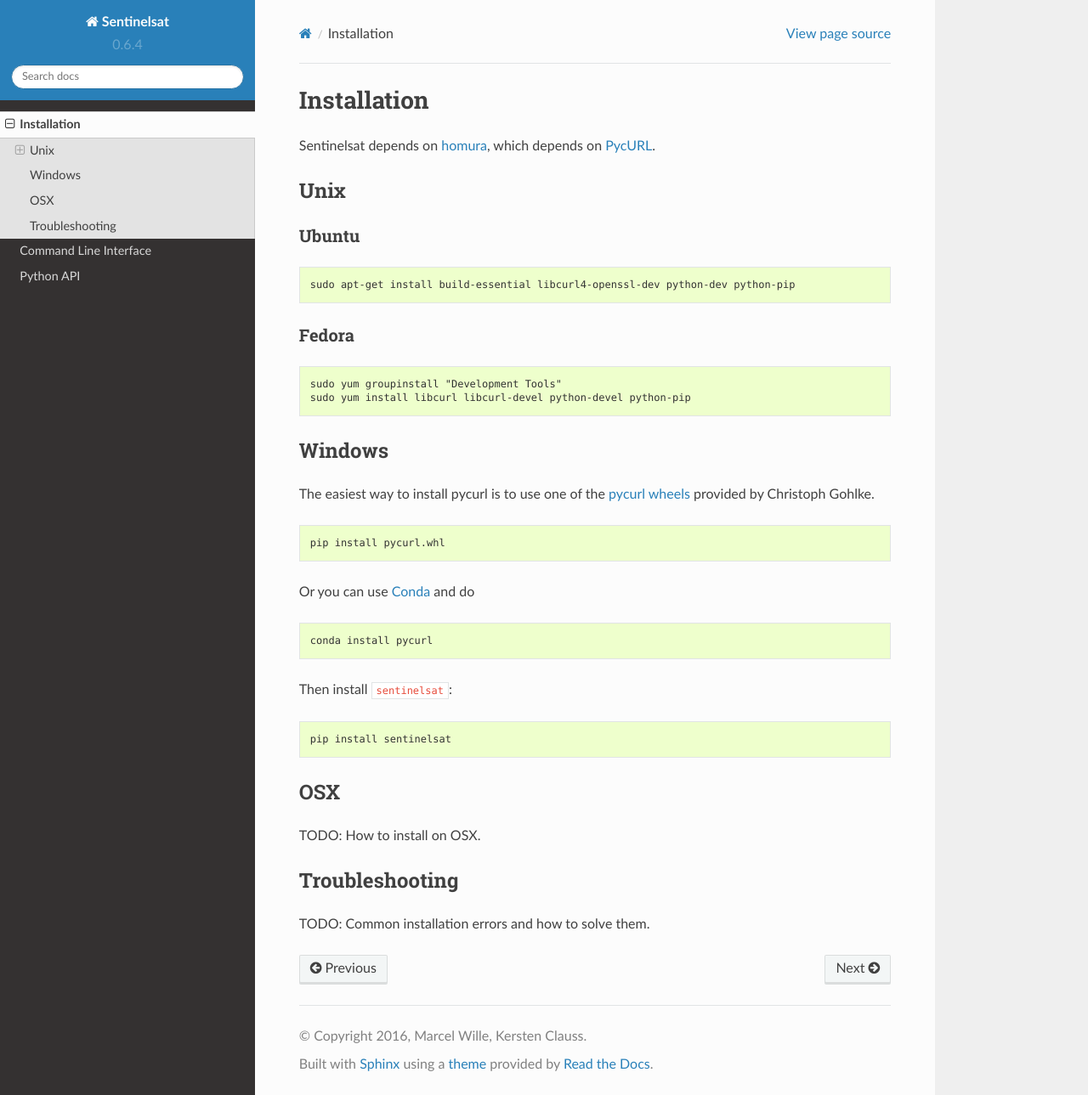
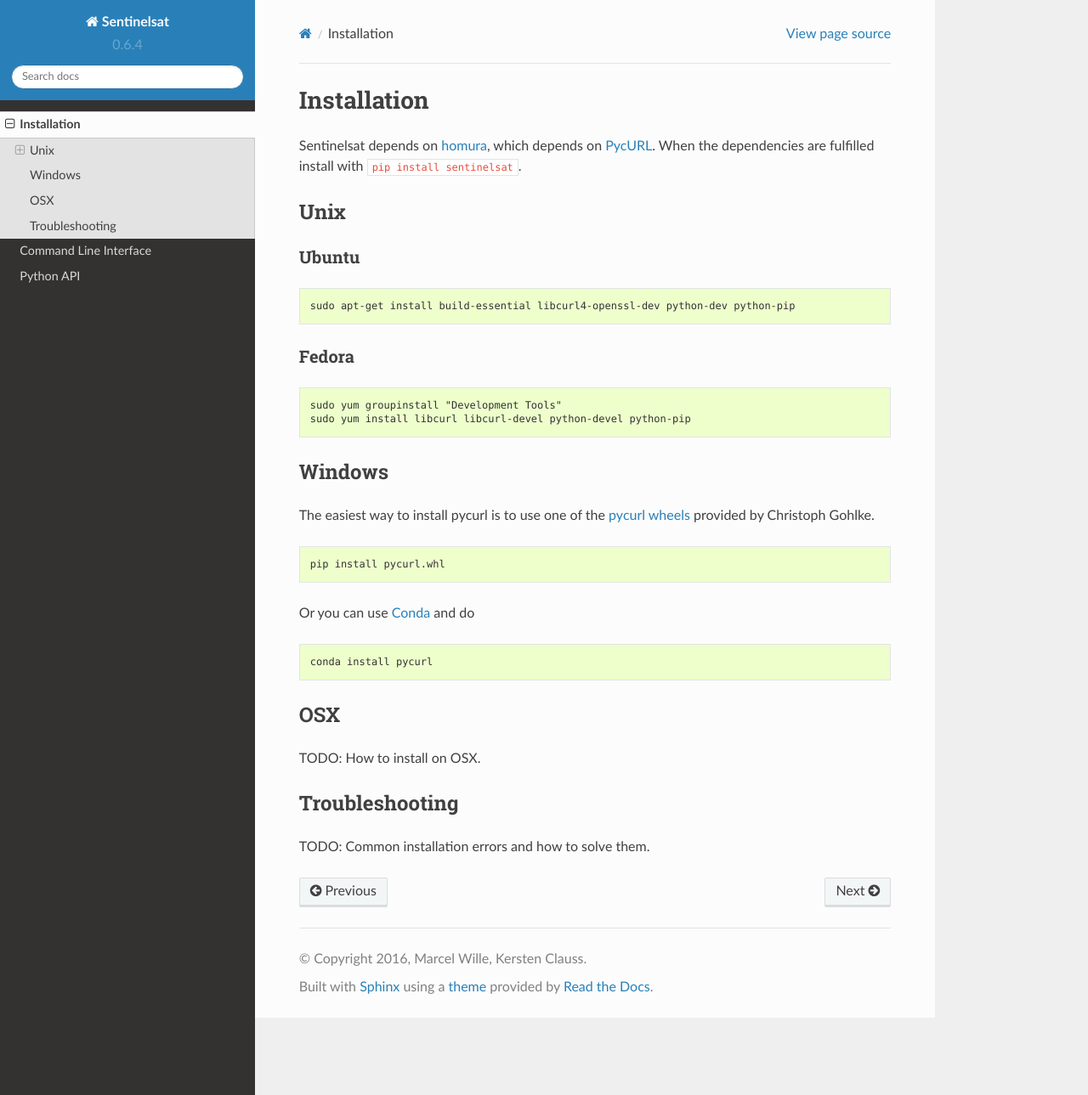
Before and after one commit to sentinelsat/sentinelsat, a Sphinx documentation site: the page built from docs/install.rst, in a window 1280 px wide and 1289 px high. Shown: the whole window at 85% size. Built offline with Sphinx 7.4.7 and the Read the Docs theme 2.0.0, drawn with Linux system fonts in a browser that asks for light colours.

Commit message:
installation documentation

```diff
--- a/docs/api.rst
+++ b/docs/api.rst
@@ -9,8 +9,8 @@
 TODO: Example how to download Sentinel data with the API. Create footprints, etc.
 
 
-SentinelAPI
+API
 -----------
 
-.. autoclass:: sentinelsat.sentinel.SentinelAPI
+.. automodule:: sentinelsat.sentinel
     :members:
--- a/docs/install.rst
+++ b/docs/install.rst
@@ -4,7 +4,8 @@
 ============
 
 Sentinelsat depends on `homura <https://github.com/shichao-an/homura>`_, which
-depends on `PycURL <http://pycurl.sourceforge.net/>`_.
+depends on `PycURL <http://pycurl.sourceforge.net/>`_. When the dependencies are
+fulfilled install with ``pip install sentinelsat``.
 
 Unix
 ----
@@ -39,17 +40,13 @@
 
     conda install pycurl
 
-Then install ``sentinelsat``:
-
-.. code-block:: console
-
-    pip install sentinelsat
 
 OSX
 ---
 
 TODO: How to install on OSX.
 
+
 Troubleshooting
 ---------------
 
```
Also changed, not shown: 1 other file.
